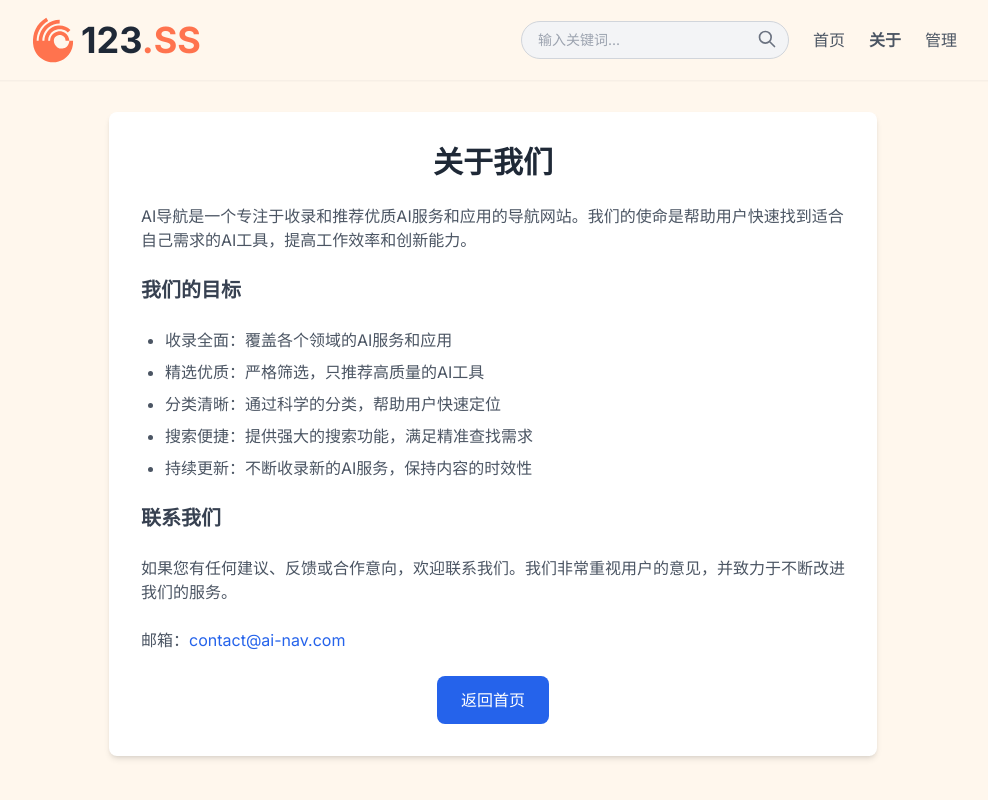
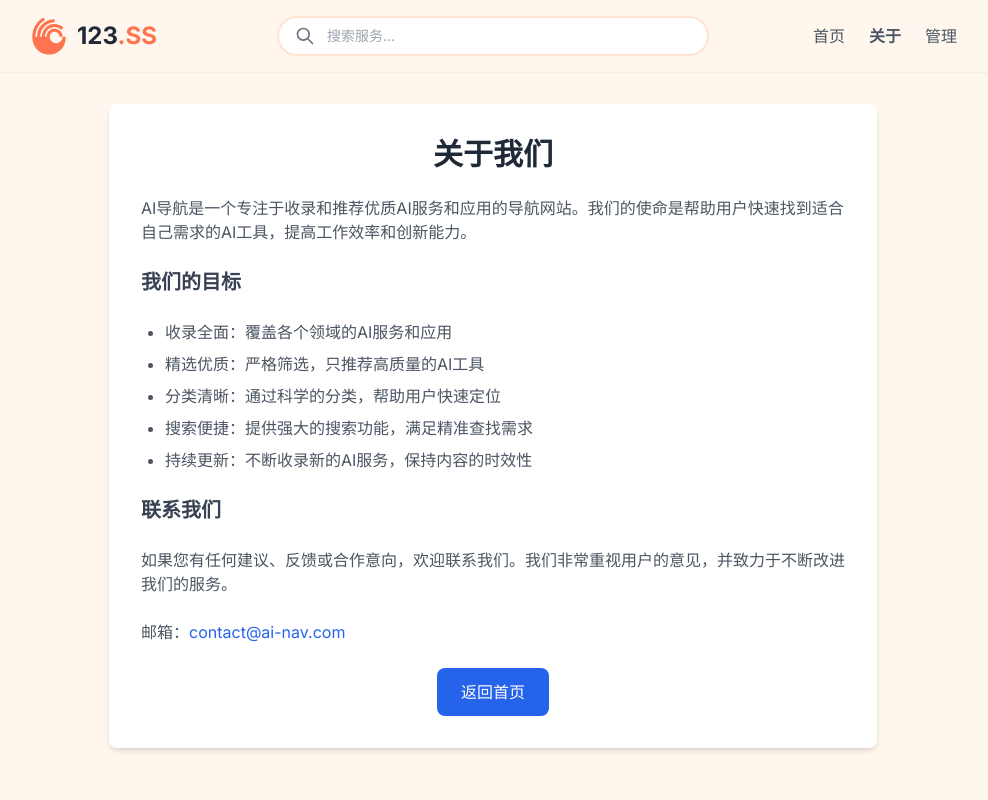
Before and after one commit to luckyzgj/nav-site, a Next.js app: page /about in a window 1280 px wide. Shown: the top 800 px of the page, without its empty margins (147-1135 px from the left). Built offline with nearby package versions, Linux system fonts and the light colour scheme; no server answers; the database is empty.

Commit message:
优化搜索框

```diff
--- a/src/app/(site)/globals.css
+++ b/src/app/(site)/globals.css
@@ -36,10 +36,3 @@ body {
   max-width: 960px;
   margin: 0 auto;
 }
-
-/* 响应式调整 */
-@media (max-width: 768px) {
-  .container {
-    padding: 0 1rem;
-  }
-}
--- a/src/app/(site)/page.tsx
+++ b/src/app/(site)/page.tsx
@@ -55,8 +55,8 @@ export default async function Home() {
   return (
     <div className="relative">
       {/* 左侧分类导航 - 固定在左侧，不影响主内容宽度 */}
-      <div className="hidden xl:block w-36 fixed left-[max(0px,calc(50%-640px))] top-24 bg-white bg-opacity-70 backdrop-blur-sm shadow-sm rounded-lg p-2 overflow-y-auto max-h-[calc(100vh-120px)] z-10">
-        <h2 className="font-bold text-gray-800 pb-2 border-b border-gray-200">
+      <div className="hidden xl:block w-36 fixed left-[max(0px,calc(50%-640px))] top-24 bg-white bg-opacity-70 backdrop-blur-sm shadow-sm rounded-lg overflow-y-auto max-h-[calc(100vh-120px)] z-10">
+        <h2 className="font-bold text-gray-700 px-3 py-2 border-b-2 border-brand-50">
           分类导航
         </h2>
         <div className="flex flex-col space-y-1 mt-2">
@@ -72,7 +72,7 @@ export default async function Home() {
           ))}
 
           {/* 返回顶部链接 */}
-          <div className="pt-4 mt-2 border-t border-gray-200">
+          <div className="pt-4 mt-2 border-t-2 border-brand-50">
             <BackToTopButton className="flex items-center justify-center px-3 py-2 bg-gray-100 hover:bg-gray-200 text-gray-700 rounded transition-colors">
               <svg xmlns="http://www.w3.org/2000/svg" className="h-4 w-4 mr-1" fill="none" viewBox="0 0 24 24" stroke="currentColor">
                 <path strokeLinecap="round" strokeLinejoin="round" strokeWidth={2} d="M5 10l7-7m0 0l7 7m-7-7v18" />
--- a/src/components/Navbar.tsx
+++ b/src/components/Navbar.tsx
@@ -35,18 +35,24 @@ export default function Navbar({ siteName }: NavbarProps) {
       isScrolled ? 'shadow-md' : 'shadow-sm'
     }`}>
       <div className="container mx-auto px-4 py-4">
-        <div className="flex flex-col md:flex-row justify-between items-center">
-          <Link href="/" className="text-4xl font-bold text-gray-800 mb-4 md:mb-0 flex items-center">
-            <Image src="/logo.svg" alt={siteName} width={48} height={48} className="mr-1" />
+        <div className="flex flex-col md:flex-row items-center justify-between">
+          {/* 左侧Logo */}
+          <div className="flex items-center mb-4 md:mb-0 md:w-1/4">
+            <Link href="/" className="text-2xl font-bold text-gray-800 flex items-center">
+              <Image src="/logo.svg" alt={siteName} width={40} height={40} className="mr-2" />
               <div>123<span className="text-normal text-brand-400">.SS</span></div>
             </Link>
+          </div>
 
-          <div className="flex flex-col md:flex-row items-center space-y-4 md:space-y-0 md:space-x-6 w-full md:w-auto">
-            <div className="w-full md:w-auto">
+          {/* 中间搜索框 */}
+          <div className="w-full md:w-2/4 px-4 mb-4 md:mb-0 flex justify-center">
+            <div className="w-full max-w-xl">
               <SearchBox />
             </div>
+          </div>
 
-            <nav className="mt-4 md:mt-0">
+          {/* 右侧导航 */}
+          <nav className="md:w-1/4 flex justify-end">
             <ul className="flex space-x-6">
               <li>
                 <Link
@@ -82,7 +88,6 @@ export default function Navbar({ siteName }: NavbarProps) {
           </nav>
         </div>
       </div>
-      </div>
     </header>
   );
 }
--- a/src/components/SearchBox.tsx
+++ b/src/components/SearchBox.tsx
@@ -6,6 +6,7 @@ import { SearchIcon } from '@/components/icons/SearchIcon';
 
 export default function SearchBox() {
   const [query, setQuery] = useState('');
+  const [isFocused, setIsFocused] = useState(false);
   const router = useRouter();
 
   const handleSubmit = (e: FormEvent) => {
@@ -16,21 +17,33 @@ export default function SearchBox() {
   };
 
   return (
-    <form onSubmit={handleSubmit} className="relative flex-grow max-w-md">
+    <form onSubmit={handleSubmit} className="relative w-full">
+      <div className={`flex items-center transition-all duration-200 ${
+        isFocused ? 'bg-white shadow-md' : 'bg-white'
+      } border-2 ${
+        isFocused ? 'border-brand-400' : 'border-brand-100'
+      } rounded-full overflow-hidden`}>
+        <div className="pl-4 text-gray-500">
+          <SearchIcon className="w-5 h-5" />
+        </div>
         <input
           type="text"
           value={query}
           onChange={(e) => setQuery(e.target.value)}
-        placeholder="输入关键词..."
-        className="w-full py-2 pl-4 pr-10 text-sm bg-gray-100 border border-gray-300 rounded-full focus:outline-none focus:ring-2 focus:ring-blue-500 focus:border-transparent"
+          onFocus={() => setIsFocused(true)}
+          onBlur={() => setIsFocused(false)}
+          placeholder="搜索服务..."
+          className="w-full py-2 px-3 text-sm bg-transparent border-none focus:outline-none focus:ring-0"
         />
+        {query && (
           <button
             type="submit"
-        className="absolute right-0 top-0 mt-2 mr-3 text-gray-500 hover:text-blue-600"
-        aria-label="搜索"
+            className="w-20 m-0.5 px-4 py-1.5 rounded-full bg-brand-400 text-white text-sm font-medium hover:bg-brand-500 transition-colors"
           >
-        <SearchIcon className="w-5 h-5" />
+            搜索
           </button>
+        )}
+      </div>
     </form>
   );
 }
```
Lines whose indentation alone changed are shown as unchanged.
